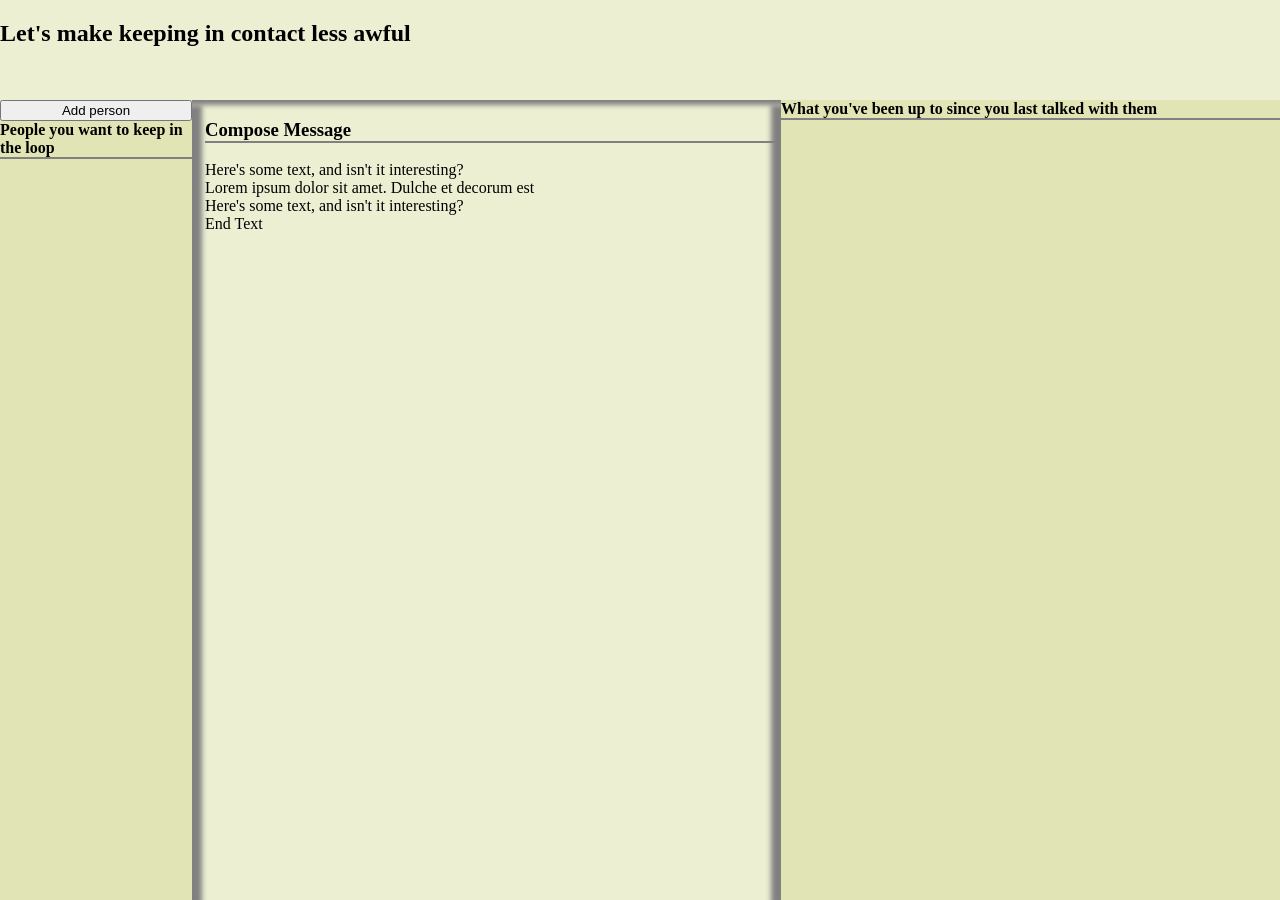
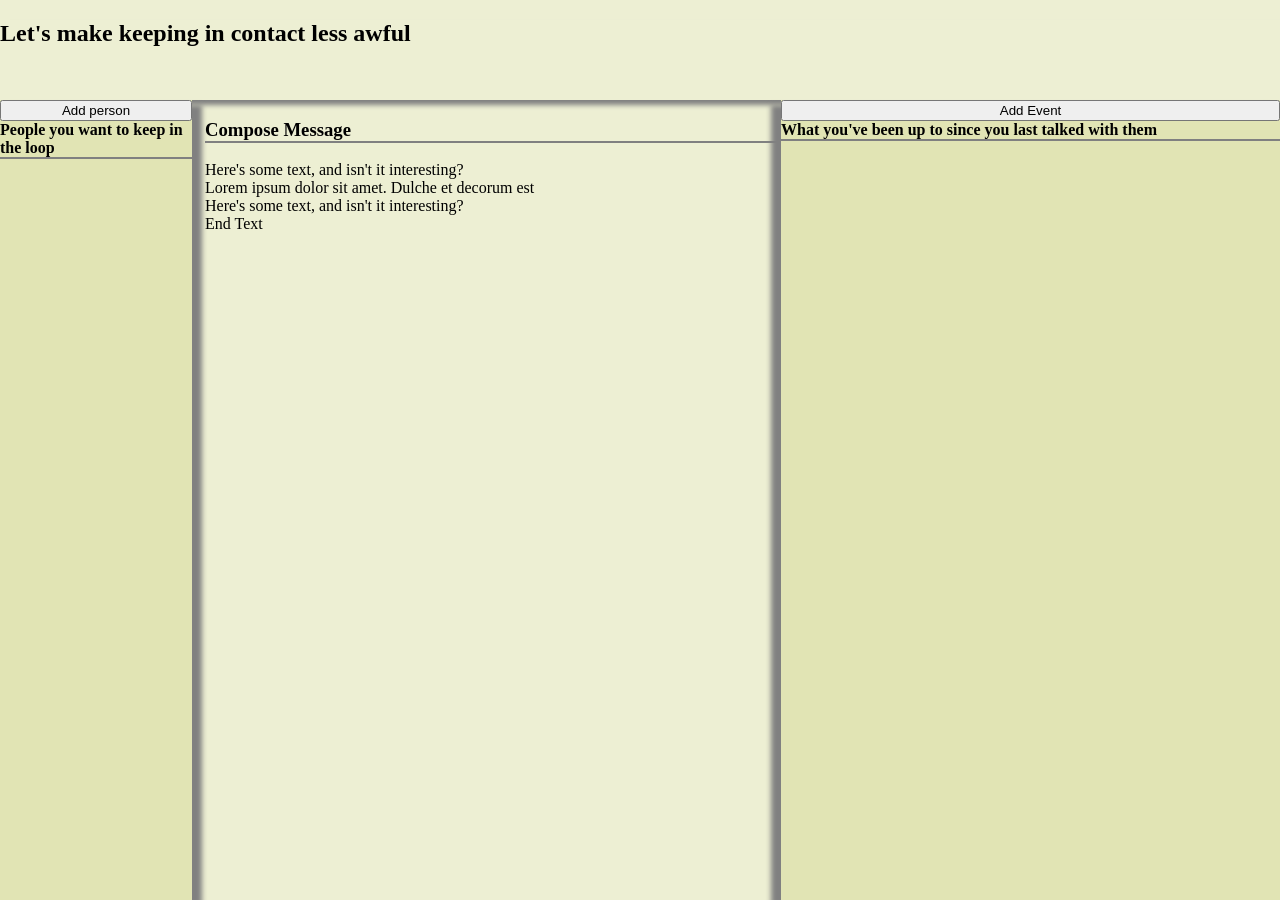
Before and after one commit to mpmcpherson/staggeredContact, a PHP site: page / in a window 1280 px wide. Run offline with PHP 8.4, Linux system fonts and the light colour scheme; data that the repository does not hold is empty; a stand-in replaces the project's code that opens the database connection.

Commit message:
batch message

```diff
--- a/staggeredContacts/css/modal.css
+++ b/staggeredContacts/css/modal.css
@@ -21,7 +21,7 @@
   width: 80%; /* Could be more or less, depending on screen size */
 }
 
-#myBtn{
+.staggeredButtons{
 
   width: 100%;
   text-align: center;
--- a/staggeredContacts/css/style.css
+++ b/staggeredContacts/css/style.css
@@ -15,7 +15,8 @@ body
 }
 .header
 {
-
+	border-top: 2px solid gray;
+	border-bottom: 2px solid gray;
 }
 .pageHead
 {
--- a/staggeredContacts/index.php
+++ b/staggeredContacts/index.php
@@ -9,18 +9,22 @@
 	</head>
 	<body onresize="fixHeight()">
 
-		<div class="oneTenth pageHead"><h2><?php echo $header; ?></h2></div>
+		<div class="oneTenth pageHead">
+			<div class="">
+				<h2><?php echo $header; ?></h2>
+			</div>
+		</div>
 		<div class="wrapper ninety" id="container">
 			<div class="leftBar full" id="leftBar">
 				<div class="titleBorder"style="font-weight: bold;">
-					<button id="myBtn">Add person</button>
+					<button id="addPerson" class="staggeredButtons">Add person</button>
 					<br />
 				<?php echo $leftBar; ?></div>
 				<br />
 				<div id="array_of_people"></div>
 			</div>
 			<div class="mainBody full" id="body">
-				<div class="header">
+				<div class="">
 					<h3 class="titleBorder"><?php echo $viewportTitle; ?></h3>
 				</div>
 
@@ -30,12 +34,13 @@
 				<div> End Text </div>
 			</div>
 			<div class="rightBar full" id="leftBar">
+				<button id="addEvent" class="staggeredButtons">Add Event</button>
 				<div class="titleBorder" style="font-weight: bold;"><?php echo $rightBar; ?></div>
 				<br />
 				<div id="array_of_events"></div>
 			</div>
 		</div>
-		<div id="myModal" class="modal">
+		<div id="addPersonModal" class="modal">
 			<!-- Modal content -->
 			<div class="modal-content">
 				<span class="close">&times;</span>
@@ -74,11 +79,30 @@
 		</div>
 	</div>
 </div>
+<div id="addEventModal" class="modal">
+	<!-- Modal content -->
+	<div class="modal-content">
+		<span class="close">&times;</span>
+		<div style="padding-bottom: 15px; width: 100%;">
+			<h3 style="text-align: center;" class="topAndBottomBorder">Add event...</h3>
+			<form onsubmit="resources/submit.php">
+				<br/>
+
+				<textarea style="width: 98%;">
+
+				</textarea>
+
+				<button id="add_person_submission" type="submit" style="float: right; margin-right: 1%;" disabled="true">add...</button>
+				<button style="visibility: hidden;" disabled="true">add...</button>
+				<br />
+			</form>
+		</div>
+	</div>
+</div>
 </body>
 </html>
 <script type="text/javascript">
 	function fixHeight(){
-
 	}
 </script>
 <script type="text/javascript" src="js\helper.js"></script>
--- a/staggeredContacts/js/modal.js
+++ b/staggeredContacts/js/modal.js
@@ -1,25 +1,36 @@
 // Get the modal
-var modal = document.getElementById("myModal");
+var personModal = document.getElementById("addPersonModal");
+var eventModal = document.getElementById("addEventModal");
 
 // Get the button that opens the modal
-var btn = document.getElementById("myBtn");
+var btn = document.getElementById("addPerson");
+var eventBtn = document.getElementById("addEvent");
 
 // Get the <span> element that closes the modal
 var span = document.getElementsByClassName("close")[0];
+var eventSpan = document.getElementsByClassName("close")[1];
 
 // When the user clicks on the button, open the modal
 btn.onclick = function() {
-  modal.style.display = "block";
+	personModal.style.display = "block";
 };
-
+eventBtn.onclick = function(){
+	eventModal.style.display = "block";
+};
 // When the user clicks on <span> (x), close the modal
 span.onclick = function() {
-  modal.style.display = "none";
+	personModal.style.display = "none";
+};
+eventSpan.onclick = function(){
+	eventModal.style.display = "none";
 };
 
 // When the user clicks anywhere outside of the modal, close it
 window.onclick = function(event) {
-  if (event.target === modal) {
-    modal.style.display = "none";
-  }
+	if (event.target === personModal) {
+		personModal.style.display = "none";
+	}
+	if (event.target === eventModal) {
+		eventModal.style.display = "none";
+	}
 };
```
